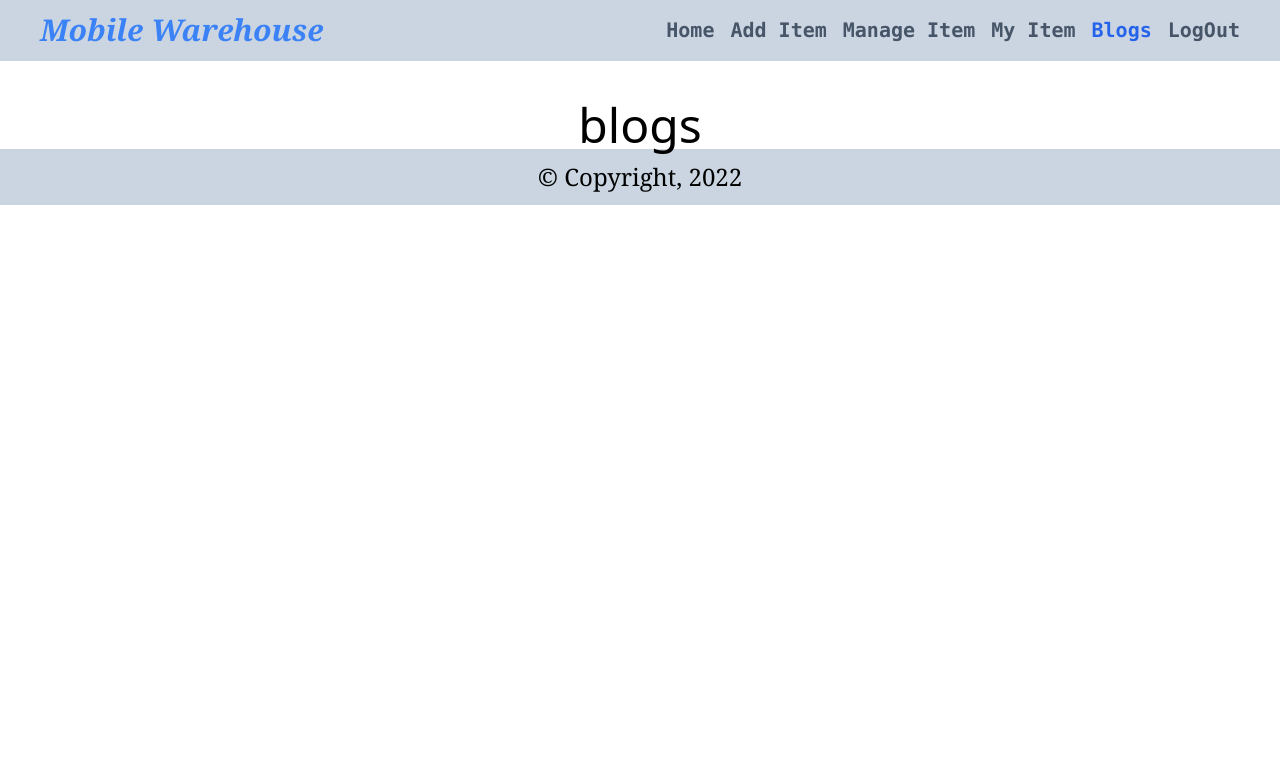
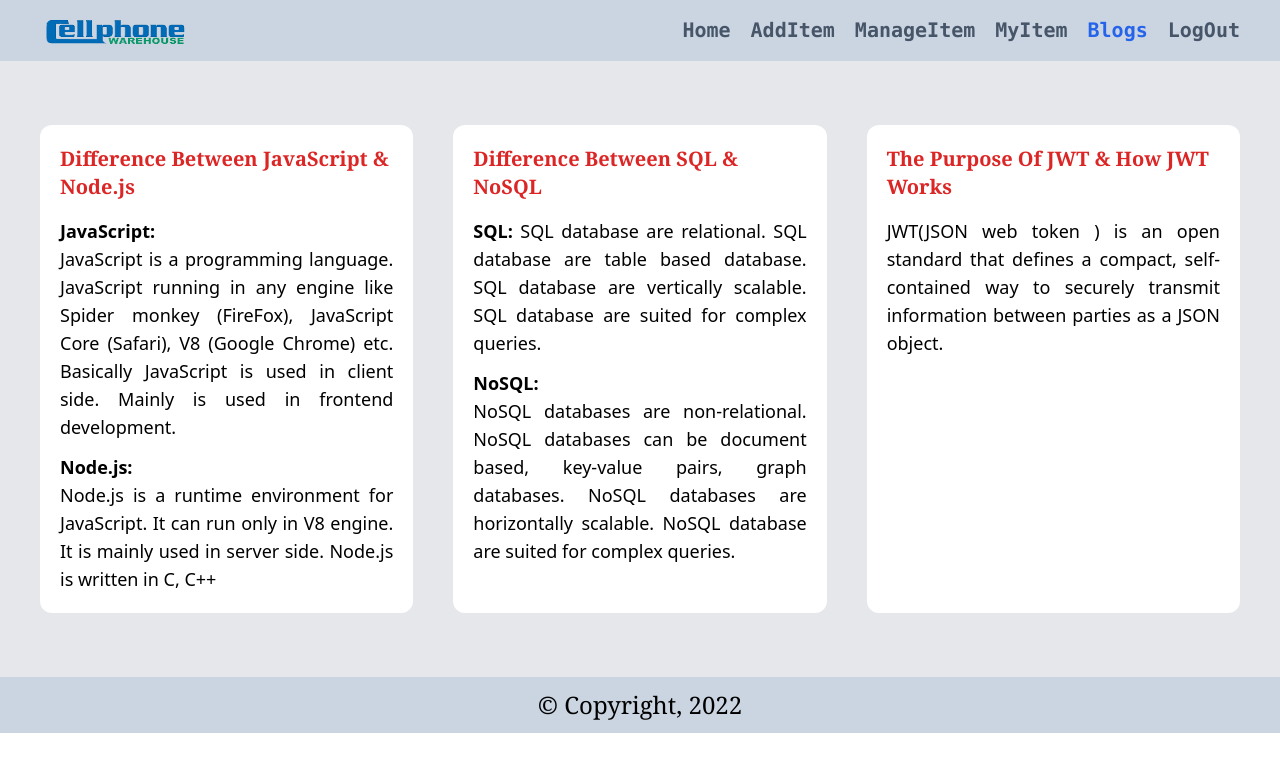
Before and after one commit to HossainRafi/warehouse-client, a React (Create React App) app: page /blogs in a window 1280 px wide. Shown: the top 772 px of the page. Built offline with nearby package versions, Linux system fonts and the light colour scheme; no server answers; sample sign-in values are in the browser's storage.

Commit message:
backend link added

```diff
--- a/public/index.html
+++ b/public/index.html
@@ -26,7 +26,7 @@
       work correctly both with client-side routing and a non-root public URL.
       Learn how to configure a non-root public URL by running `npm run build`.
     -->
-    <title>Mobile Warehouse</title>
+    <title>Cellphone Warehouse</title>
   </head>
   <body>
     <noscript>You need to enable JavaScript to run this app.</noscript>
--- a/src/components/Blogs/Blogs.js
+++ b/src/components/Blogs/Blogs.js
@@ -1,11 +1,56 @@
-import React from 'react';
+import React from "react";
 
 const Blogs = () => {
-    return (
-      <div>
-        <h1 className="text-5xl text-center mt-10">blogs</h1>
+  return (
+    <div className="bg-gray-200">
+      <div className="grid md:grid-cols-3 gap-10 py-16 px-10">
+        <div className="bg-white rounded-xl p-5">
+          <h2 className="text-xl font-serif font-bold text-red-600 mb-4">
+            Difference Between JavaScript & Node.js
+          </h2>
+          <p className="text-lg text-justify">
+            <span className="text-lg font-bold block">JavaScript: </span>
+            JavaScript is a programming language. JavaScript running in any
+            engine like Spider monkey (FireFox), JavaScript Core (Safari), V8
+            (Google Chrome) etc. Basically JavaScript is used in client side.
+            Mainly is used in frontend development.
+            <span className="text-lg font-bold block mt-3">Node.js: </span>
+            Node.js is a runtime environment for JavaScript. It can run only in
+            V8 engine. It is mainly used in server side. Node.js is written in
+            C, C++
+          </p>
+        </div>
+
+        <div className="bg-white rounded-xl p-5">
+          <h2 className="text-xl font-serif font-bold text-red-600 mb-4">
+            Difference Between SQL & NoSQL
+          </h2>
+          <p className="text-lg text-justify">
+            <span className="text-lg font-bold">SQL: </span>
+            SQL database are relational. SQL database are table based database.
+            SQL database are vertically scalable. SQL database are suited for
+            complex queries.
+            <span className="text-lg font-bold block mt-3">NoSQL: </span>
+            NoSQL databases are non-relational. NoSQL databases can be document
+            based, key-value pairs, graph databases. NoSQL databases are
+            horizontally scalable. NoSQL database are suited for complex
+            queries.
+          </p>
+        </div>
+
+        <div className="bg-white rounded-xl p-5">
+          <h2 className="text-xl font-serif font-bold text-red-600 mb-4">
+            The Purpose Of JWT & How JWT Works
+          </h2>
+          <p className="text-lg text-justify">
+            JWT(JSON web token ) is an open standard that defines a compact,
+            self-contained way to securely transmit information between parties
+            as a JSON object.
+          </p>
+        </div>
       </div>
-    );
+    </div>
+  );
 };
 
 export default Blogs;
--- a/src/components/Inventory/Inventory.js
+++ b/src/components/Inventory/Inventory.js
@@ -8,9 +8,9 @@ const Inventory = () => {
     const [products, setProducts] = useState([]);
     const navigate = useNavigate();
     useEffect(() => {
-      fetch("fd.json")
+      fetch("https://pacific-scrubland-98119.herokuapp.com/mobiles")
         .then((res) => res.json())
-            .then((data) => setProducts(data));
+        .then((data) => setProducts(data));
     }, []);
     return (
       <div>
--- a/src/components/ManageItem/ManageItem.js
+++ b/src/components/ManageItem/ManageItem.js
@@ -8,7 +8,7 @@ const ManageItem = () => {
    const [products, setProducts] = useState([]);
    const navigate = useNavigate();
    useEffect(() => {
-     fetch("fd.json")
+     fetch("https://pacific-scrubland-98119.herokuapp.com/mobiles")
        .then((res) => res.json())
        .then((data) => setProducts(data));
    }, []);
--- a/src/components/Shared/Header.js
+++ b/src/components/Shared/Header.js
@@ -2,19 +2,17 @@ import { signOut } from "firebase/auth";
 import React from "react";
 import { useAuthState } from "react-firebase-hooks/auth";
 import { NavLink } from "react-router-dom";
-import auth from './../../Firebase/Firebase.init';
-
+import auth from "./../../Firebase/Firebase.init";
+import logo from "../../Utilities/logo.png";
 
 const Header = () => {
   const [user] = useAuthState(auth);
   return (
     <div className="md:flex flex-row justify-between items-center bg-slate-300 md:h-[3.8rem] sticky top-0 z-50 px-10">
-      <div className="flex flex-row justify-center items-center text-blue-500">
-        <h2 className="font-serif  text-3xl font-bold italic">
-          Mobile Warehouse
-        </h2>
+      <div>
+        <img src={logo} alt="" className="h-[140px] w-[150px]" />
       </div>
-      <div className="text-xl font-bold font-mono flex justify-center items-center gap-4">
+      <div className="text-xl font-semibold font-mono flex justify-center items-center gap-5">
         <NavLink
           to="/"
           className={({ isActive }) =>
@@ -34,7 +32,7 @@ const Header = () => {
                   : "text-slate-600 hover:text-blue-600"
               }
             >
-              Add Item
+              AddItem
             </NavLink>
             <NavLink
               to="/manageitem"
@@ -44,7 +42,7 @@ const Header = () => {
                   : "text-slate-600 hover:text-blue-600"
               }
             >
-              Manage Item
+              ManageItem
             </NavLink>
             <NavLink
               to="/myitem"
@@ -54,7 +52,7 @@ const Header = () => {
                   : "text-slate-600 hover:text-blue-600"
               }
             >
-              My Item
+              MyItem
             </NavLink>
           </>
         )}
```
Also changed, not shown: public/fd.json (+0 -12 lines), src/Utilities/logo.png (added).
